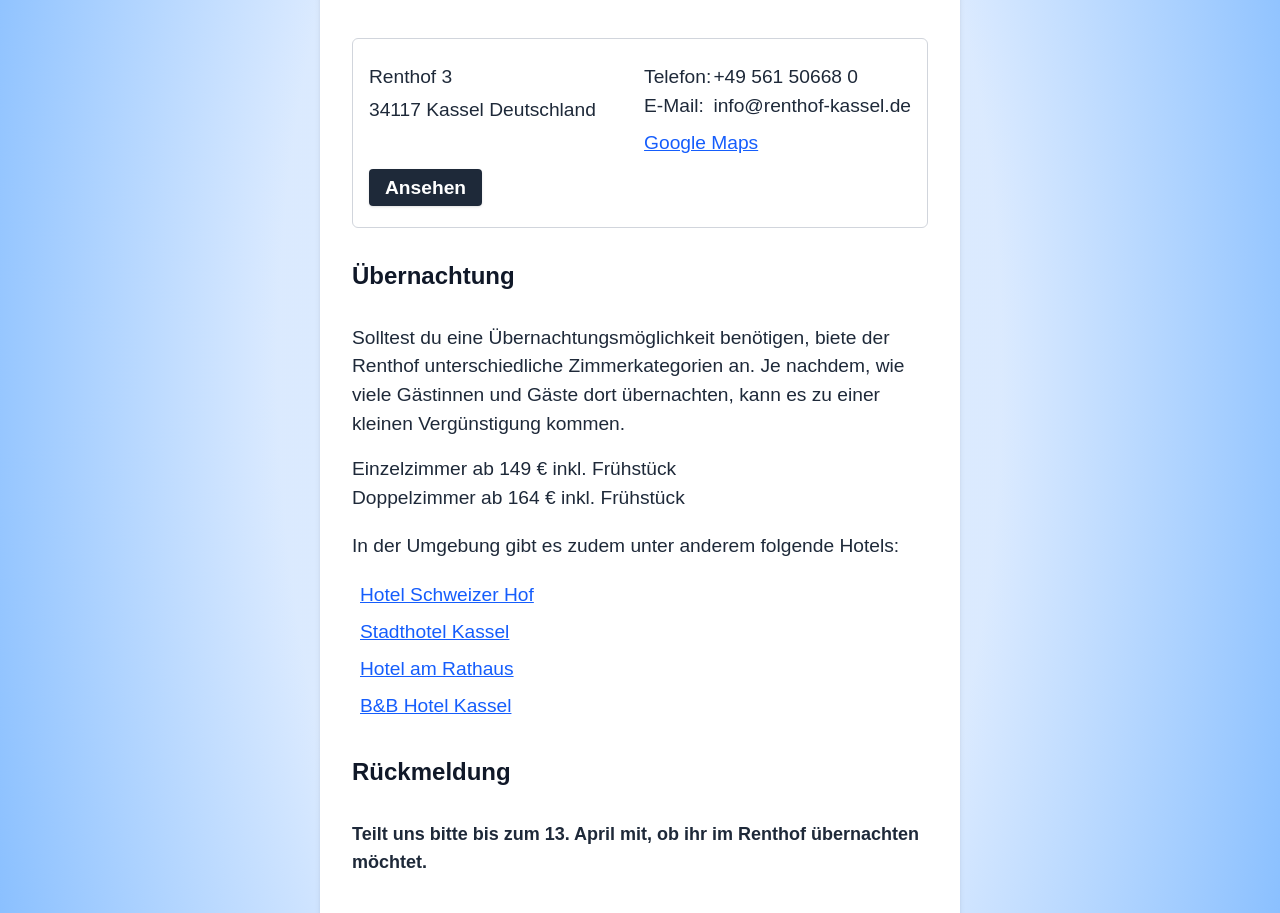
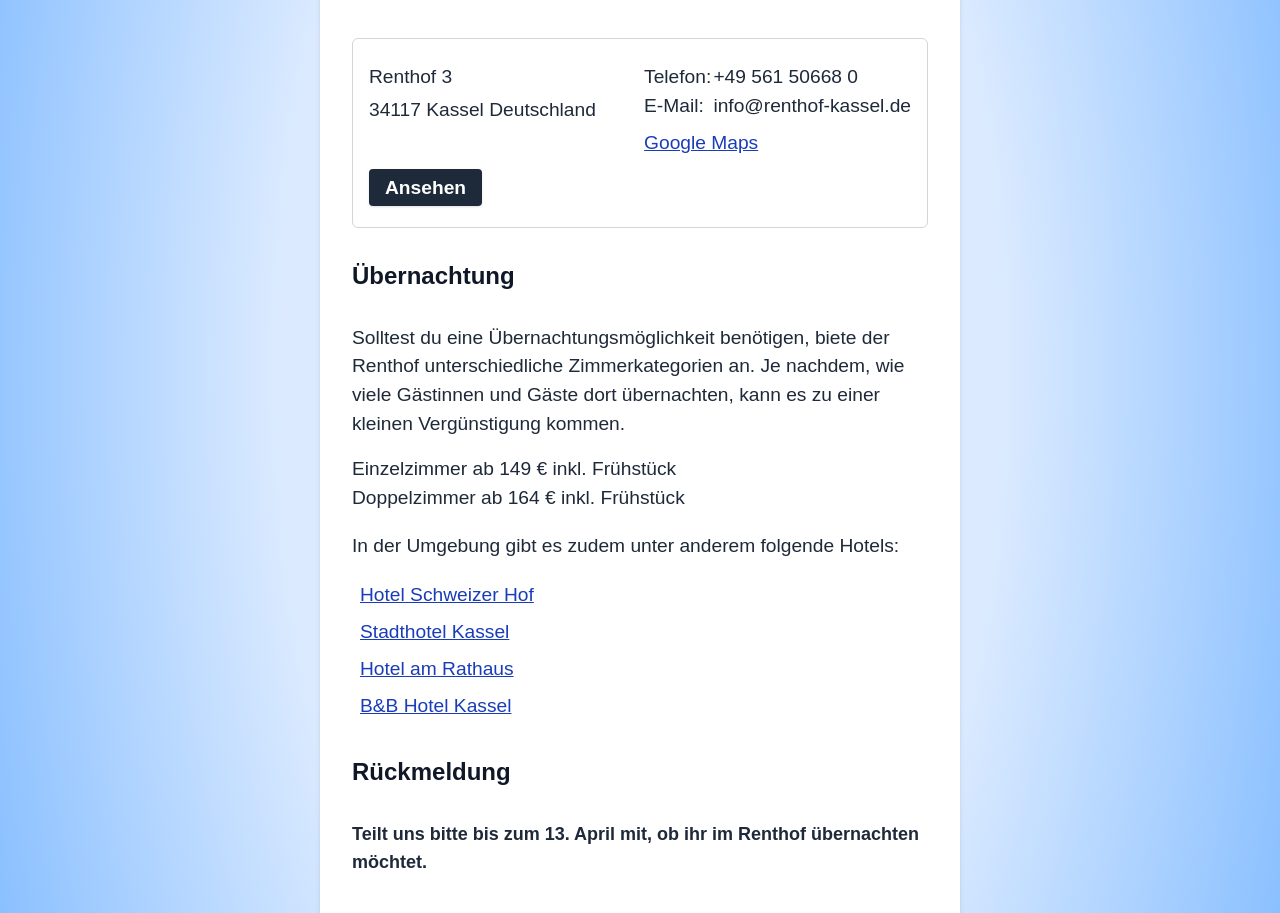
Before and after one commit to dead-end/nastja-und-ferdi, a SvelteKit app: page / in a window 1280 px wide. Shown: the part 1001-1914 px from the top of the page. Built offline with nearby package versions, Linux system fonts and the light colour scheme; a web font is replaced by a local one.

Commit message:
link color

```diff
--- a/src/app.css
+++ b/src/app.css
@@ -15,7 +15,7 @@
 	}
 
 	._link {
-		@apply text-blue-600 underline transition duration-200 ease-in-out hover:text-blue-700;
+		@apply text-blue-800 underline transition duration-200 ease-in-out hover:text-blue-900;
 	}
 
 	/*
```
